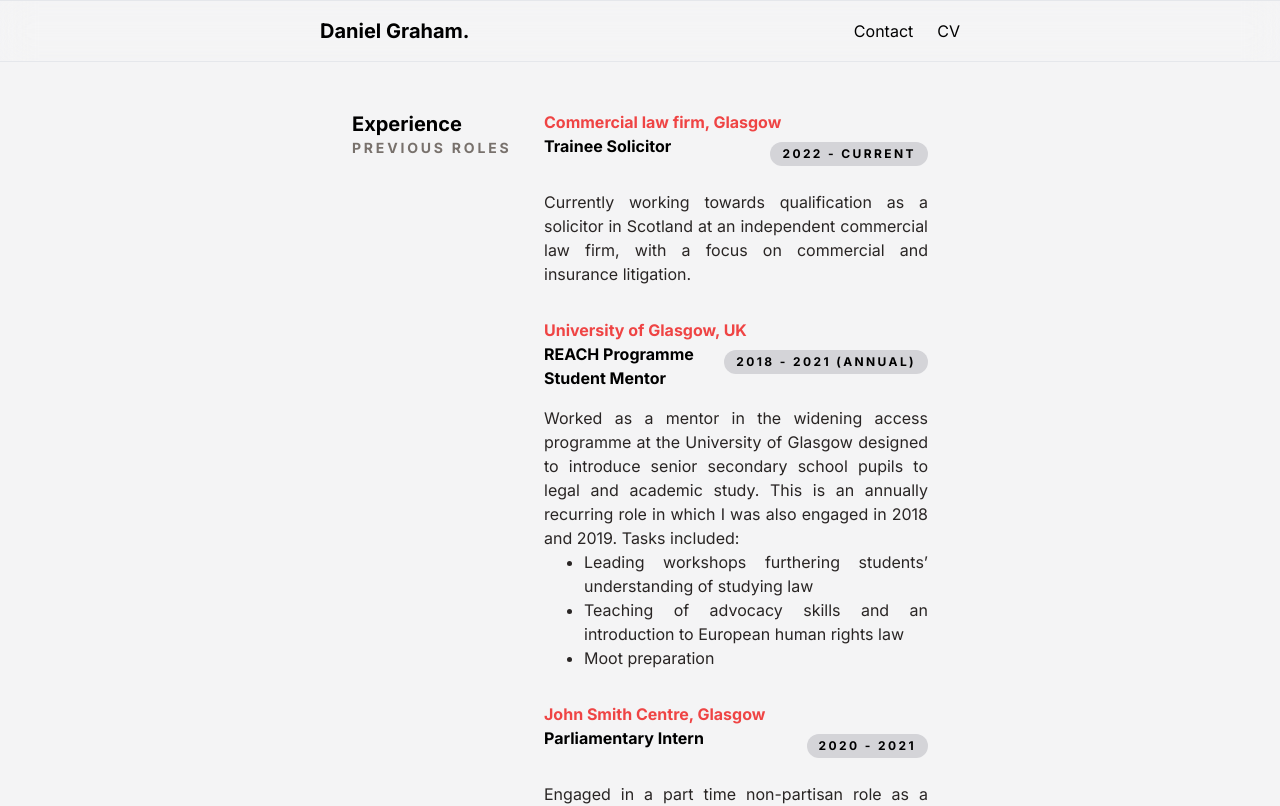
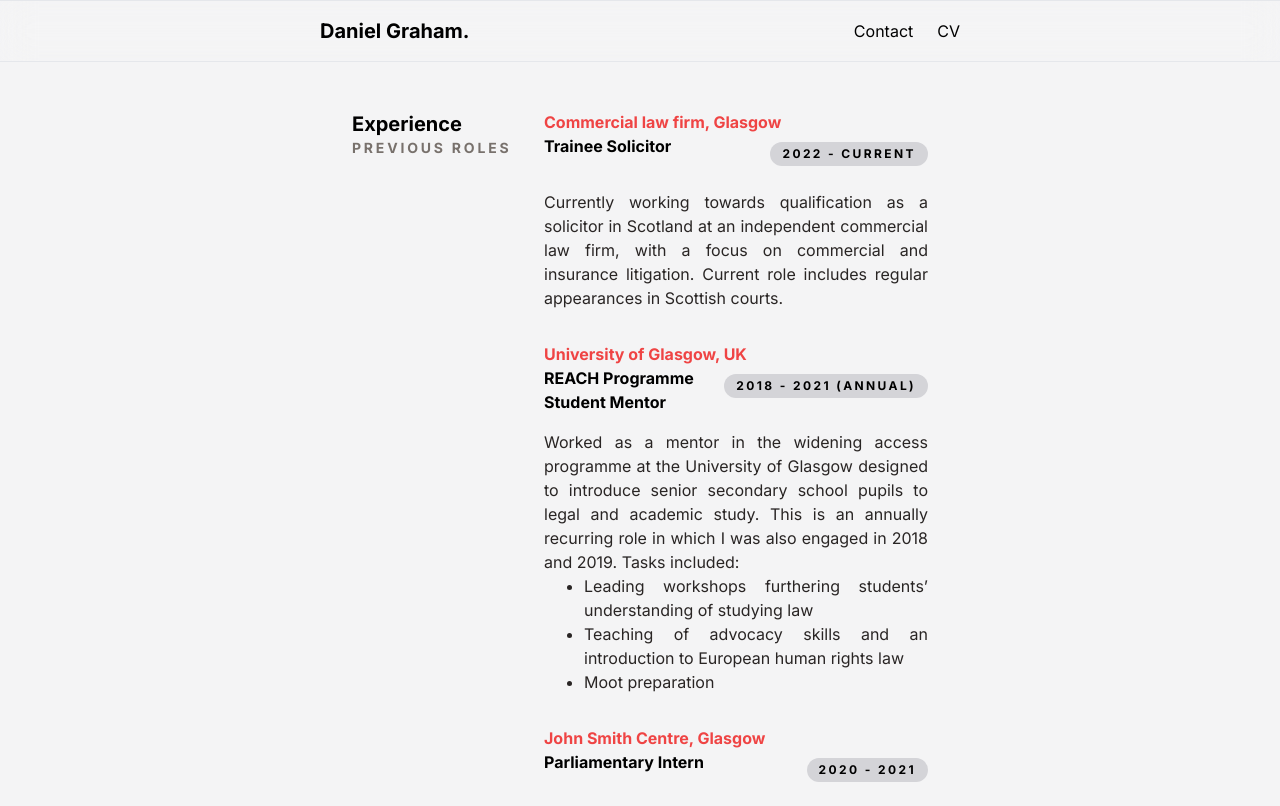
Before and after one commit to dangraham99/portfolio-2024, a Next.js app: page /cv in a window 1280 px wide. Shown: the top 806 px of the page. Built offline with nearby package versions, Linux system fonts and the light colour scheme.

Commit message:
adding to CV desc

```diff
--- a/src/app/cv/page.js
+++ b/src/app/cv/page.js
@@ -12,7 +12,7 @@ function CV() {
                     institution="Commercial law firm, Glasgow"
                     title="Trainee Solicitor"
                     period="2022 - Current"
-                    description="Currently working towards qualification as a solicitor in Scotland at an independent commercial law firm, with a focus on commercial and insurance litigation."
+                    description="Currently working towards qualification as a solicitor in Scotland at an independent commercial law firm, with a focus on commercial and insurance litigation. Current role includes regular appearances in Scottish courts."
                 />
 
                 <CvEntry
```
